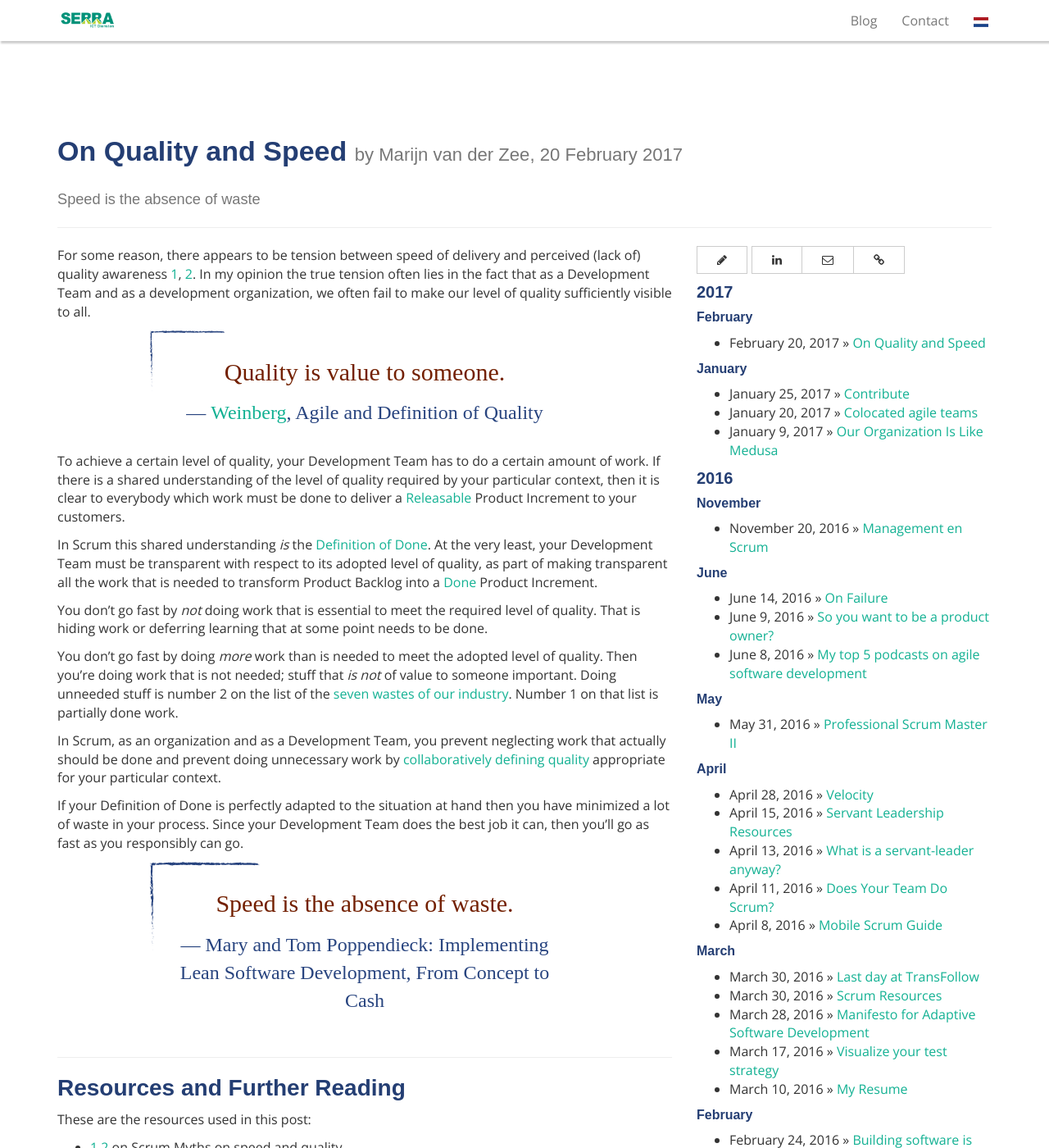
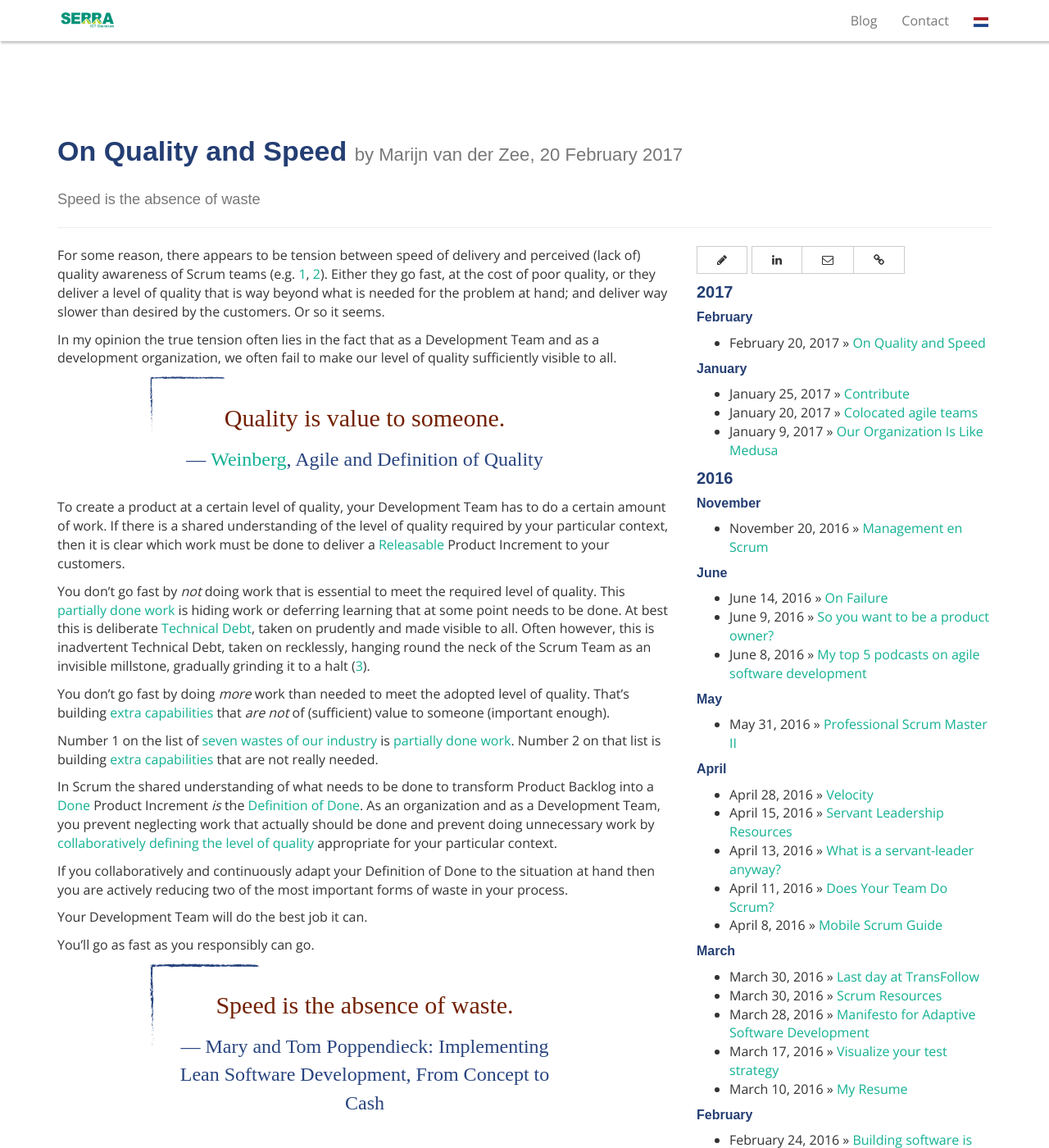
Before and after one commit to serraict/serraict.github.io, a Jekyll site: the page built from _posts/thoughts/2017-02-20-quality-and-scrum.md, in a window 1280 px wide and 1400 px high. Shown: the whole window at 82% size. Built offline with Jekyll 4.4.1, drawn with Linux system fonts in a browser that asks for light colours; nearby versions of some CDN libraries; some web fonts are replaced; comment, search, counter and statistics services are not loaded; some of the changed text lies outside the part shown.

Commit message:
Further refine post on quality and speed

```diff
--- a/_posts/thoughts/2017-02-20-quality-and-scrum.md
+++ b/_posts/thoughts/2017-02-20-quality-and-scrum.md
@@ -10,7 +10,14 @@ title: On Quality and Speed
 
 For some reason,
 there appears to be tension between speed of delivery
-and perceived (lack of) quality awareness [1], [2].
+and perceived (lack of) quality awareness
+of Scrum teams (e.g. [1], [2]).
+Either they go fast, at the cost of poor quality,
+or they deliver a level of quality
+that is way beyond what is needed for the problem at hand;
+and deliver way slower than desired by the customers.
+Or so it seems.
+
 In my opinion
 the true tension often lies in the fact that
 as a Development Team
@@ -21,42 +28,52 @@ we often fail to make our level of quality sufficiently visible to all.
 >
 > [Weinberg], Agile and Definition of Quality
 
-To achieve a certain level of quality,
+To create a product at a certain level of quality,
 your Development Team has to do a certain amount of work.
 If there is a shared understanding of the level of quality required
-by your particular context,
-then it is clear to everybody
+by your particular context, then it is clear
 which work must be done to deliver a [Releasable]
 Product Increment to your customers.
 
-In Scrum this shared understanding *is* the [Definition of Done].
-At the very least, your Development Team must be transparent
-with respect to its adopted level of quality,
-as part of making transparent all the work
-that is needed to transform
-Product Backlog into a [Done] Product Increment.
-
 You don't go fast by *not* doing work that is essential
 to meet the required level of quality.
-That is hiding work or deferring learning that at some point needs to be done.
+This [partially done work]
+is hiding work or deferring learning
+that at some point needs to be done.
+At best this is deliberate [Technical Debt], taken on prudently
+and made visible to all.
+Often however, this is inadvertent Technical Debt, taken on recklessly,
+hanging round the neck of the Scrum Team as an invisible millstone,
+gradually grinding it to a halt ([3]).
 
 You don't go fast by doing *more* work
-than is needed to meet the adopted level of quality.
-Then you're doing work that is not needed;
-stuff that *is not* of value to someone important.
-Doing unneeded stuff is number 2 on the list of the
-[seven wastes of our industry].
-Number 1 on that list is partially done work.
+than needed to meet the adopted level of quality.
+That's building [extra capabilities]
+that *are not* of (sufficient) value to someone (important enough).
 
-In Scrum, as an organization and as a Development Team,
+Number 1 on the list of
+[seven wastes of our industry]
+is [partially done work].
+Number 2 on that list is building
+[extra capabilities] that are not really needed.
+
+In Scrum the shared understanding of what needs to be done
+to transform Product Backlog into a [Done] Product Increment
+*is* the [Definition of Done].
+As an organization and as a Development Team,
 you prevent neglecting work that actually should be done
-and prevent doing unnecessary work
-by [collaboratively defining quality] appropriate for your particular context.
+and prevent doing unnecessary work by
+[collaboratively defining the level of quality][collaboratively defining quality]
+appropriate for your particular context.
 
-If your Definition of Done is perfectly adapted to the situation at hand
-then you have minimized a lot of waste in your process.
-Since your Development Team does the best job it can,
-then you'll go as fast as you responsibly can go.
+If you collaboratively and continuously adapt
+your Definition of Done to the situation at hand
+then you are actively reducing
+two of the most important forms of waste in your process.
+
+Your Development Team will do the best job it can.
+
+You'll go as fast as you responsibly can go.
 
 > Speed is the absence of waste.
 >
@@ -74,6 +91,9 @@ These are the resources used in this post:
  * Gunther Verheyen: [collaboratively defining quality],
    [Done] in Scrum and [Releasable] in Scrum
  * Scrum Guide: [Definition of Done]
+ * Ward Cunningham: on [Technical Debt] - a metaphor
+ * Martin Fowler [3]: on classifying Technical Debt
+ * DZone on the [seven wastes of our industry]
 
 If you'd like to further explore
 the concept of quality in the context of (agile) software development,
@@ -86,6 +106,7 @@ on lean software development.
 
  [1]: https://www.scrum.org/resources/blog/scrum-myths-quality-traded-speed-scrum
  [2]: https://www.scrum.org/resources/blog/scrum-myths-scrum-projects-are-faster-and-cheaper
+ [3]: https://martinfowler.com/bliki/TechnicalDebtQuadrant.html
  [Weinberg]: http://secretsofconsulting.blogspot.nl/2012/09/agile-and-definition-of-quality.html
  [Done]: https://guntherverheyen.com/2015/05/14/done-is-a-crucial-part-of-scrum-actually/
  [collaboratively defining quality]: https://guntherverheyen.com/2015/08/04/a-professional-organization-defines-quality/
@@ -94,3 +115,6 @@ on lean software development.
  [Definition of Done]: http://scrumguides.org/scrum-guide.html#artifact-transparency-done
  [seven wastes of our industry]: https://dzone.com/articles/seven-wastes-software
  [the work of Mary and Tom Poppendieck]: https://www.amazon.com/Mary-Poppendieck/e/B001IGNU3O/ref=sr_ntt_srch_lnk_1?qid=1487843405&sr=1-1
+ [Technical Debt]: https://www.youtube.com/watch?v=pqeJFYwnkjE
+ [partially done work]: https://dzone.com/articles/waste-1-partially-done-work
+ [extra capabilities]: https://dzone.com/articles/waste-2-extra-features
```
